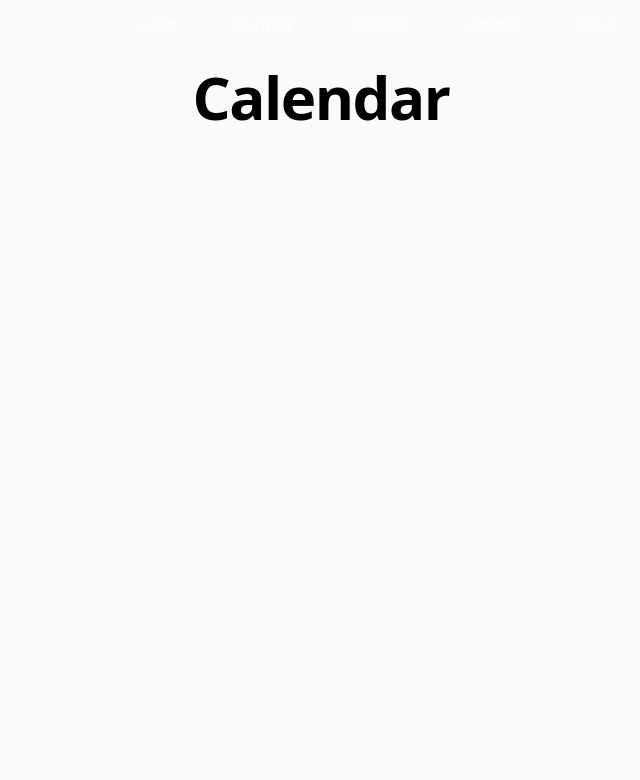
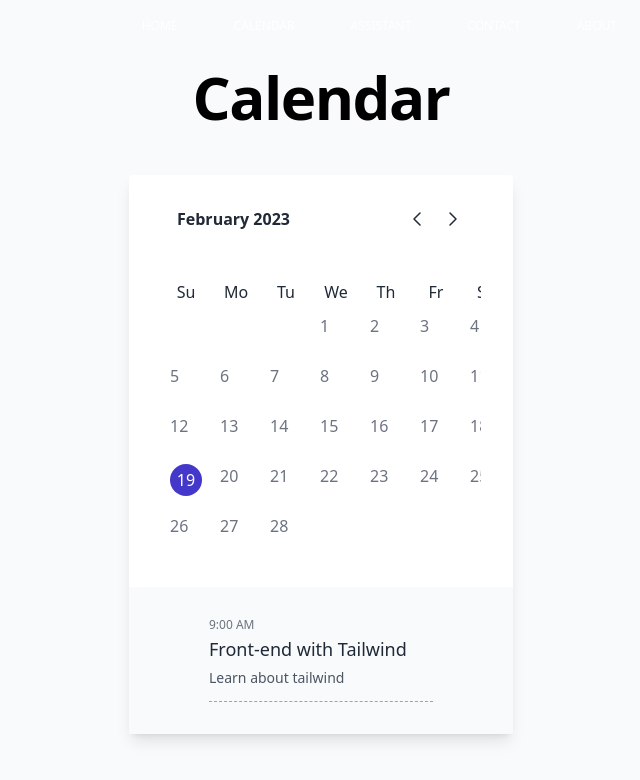
Before and after one commit to innonka/StudyBuddyAI, a React (Create React App) app: page /calendar in a window 1280 px wide. Shown: the top 780 px of the page, without its empty margins (319-959 px from the left). Built offline with nearby package versions, Linux system fonts and the light colour scheme.

Commit message:
add tailwind calendar

```diff
--- a/package.json
+++ b/package.json
@@ -40,6 +40,7 @@
   },
   "devDependencies": {
     "autoprefixer": "^10.4.13",
+    "dateformat": "^5.0.3",
     "postcss": "^8.4.21",
     "tailwindcss": "^3.2.7"
   }
--- a/src/pages/Assistant.js
+++ b/src/pages/Assistant.js
@@ -28,6 +28,8 @@ function Assistant() {
 
   /*Settings for openai key and fetch request and response*/
   const apiKey = process.env.REACT_APP_AI_API;
+
+  console.log(apiKey);
 
   const promptAI = () => {
     //setResponseDivClassName('hidden');
--- a/src/pages/Calendar.js
+++ b/src/pages/Calendar.js
@@ -1,11 +1,237 @@
+import { useEffect, useState } from "react";
+import dateFormat from "dateformat";
+
 function Calendar() {
+  const [activeMonth, setActiveMonth] = useState(new Date());
+
+  const [selectedDate, setSelectedDate] = useState(activeMonth.getDate());
+
+  const daysOfWeek = ["Su", "Mo", "Tu", "We", "Th", "Fr", "Sa"];
+
+  const [calendarTitle, setCalendarTitle] = useState("");
+
+  const [events, setEvents] = useState([]);
+
+  const [weeks, setWeeks] = useState([]);
+
+  const updateCalendar = () => {
+    weeks.splice(0, weeks.length); // empty the array
+
+    const startOfMonth = new Date(
+      activeMonth.getFullYear(),
+      activeMonth.getMonth(),
+      1
+    );
+    const lastOfMonth = new Date(
+      activeMonth.getFullYear(),
+      activeMonth.getMonth() + 1,
+      0
+    );
+
+    // start on monday
+    let currentWeek = {};
+    let tempDate;
+
+    for (let i = startOfMonth.getDate(); i <= lastOfMonth.getDate(); i++) {
+      tempDate = new Date(
+        startOfMonth.getFullYear(),
+        startOfMonth.getMonth(),
+        i
+      );
+      if (tempDate.getDay() == 0) {
+        // start of new week
+        if (i > 1) {
+          weeks.push(currentWeek);
+        }
+        currentWeek = {};
+      }
+      currentWeek[daysOfWeek[tempDate.getDay()]] = { day: i, date: tempDate };
+    }
+    weeks.push(currentWeek);
+    //setWeeks(weeks);
+  };
+
+  useEffect(() => {
+    updateCalendar();
+  }, [activeMonth]);
+
+  //updateCalendar();
+
+  useEffect(() => {
+    setCalendarTitle("Calendar"); // triggers react to render everything
+    if (events.length > 0) {
+      return;
+    }
+    events.push({
+      time: "9:00 AM",
+      subject: "Front-end with Tailwind",
+      description: "Learn about tailwind",
+      id: uuidv4(),
+    });
+    console.log(events);
+    updateCalendar();
+    console.log("i fire once");
+  }, []);
+
+  const updateMonth = (value) => {
+    setActiveMonth(
+      new Date(activeMonth.getFullYear(), activeMonth.getMonth() + value, 1)
+    );
+    updateCalendar();
+  };
+
+  const showDay = (day) => {
+    if (day?.day == selectedDate) {
+      return (
+        <p className="focus:outline-none  focus:ring-2 focus:ring-offset-2 focus:ring-indigo-700 focus:bg-indigo-500 hover:bg-indigo-500 text-base w-8 h-8 flex items-center justify-center font-medium text-white bg-indigo-700 rounded-full">
+          {day?.day}
+        </p>
+      );
+    } else {
+      return (
+        <p className="text-base text-gray-500 dark:text-gray-100 font-medium rounded-full w-8 h-8">
+          {day?.day}
+        </p>
+      );
+    }
+  };
+
+  const onDateClick = (day) => {
+    console.log("clicked on ", day);
+    setSelectedDate(day.day);
+  };
+
   return (
     <div className="text-2xl p-4 mx-auto  max-w-2xl ">
-      <h1 className="text-center text-2xl sm:text-4xl md:text-5xl xl:text-6xl font-bold tracking-tight mb-12">
-        Calendar
+      <h1 className="text-center text-2xl sm:text-4xl md:text-5xl xl:text-6xl font-bold tracking-tight mb-4">
+        {calendarTitle}
       </h1>
+
+      <div className="flex items-center justify-center py-8 px-4">
+        <div className="max-w-sm w-full shadow-lg">
+          <div className="md:p-8 p-5 dark:bg-gray-800 bg-white rounded-t">
+            <div className="px-4 flex items-center justify-between">
+              <span
+                tabIndex="0"
+                className="focus:outline-none  text-base font-bold dark:text-gray-100 text-gray-800"
+              >
+                {dateFormat(activeMonth, "mmmm")} {activeMonth.getFullYear()}
+              </span>
+              <div className="flex items-center">
+                <button
+                  onClick={() => updateMonth(-1)}
+                  aria-label="calendar backward"
+                  className="hover:text-gray-400 text-gray-800 dark:text-gray-100"
+                >
+                  <svg
+                    xmlns="http://www.w3.org/2000/svg"
+                    className="icon icon-tabler icon-tabler-chevron-left"
+                    width="24"
+                    height="24"
+                    viewBox="0 0 24 24"
+                    strokeWidth="1.5"
+                    stroke="currentColor"
+                    fill="none"
+                    strokeLinecap="round"
+                    strokeLinejoin="round"
+                  >
+                    <path stroke="none" d="M0 0h24v24H0z" fill="none" />
+                    <polyline points="15 6 9 12 15 18" />
+                  </svg>
+                </button>
+                <button
+                  onClick={() => updateMonth(+1)}
+                  aria-label="calendar forward"
+                  className="hover:text-gray-400 ml-3 text-gray-800 dark:text-gray-100"
+                >
+                  <svg
+                    xmlns="http://www.w3.org/2000/svg"
+                    className="icon icon-tabler  icon-tabler-chevron-right"
+                    width="24"
+                    height="24"
+                    viewBox="0 0 24 24"
+                    strokeWidth="1.5"
+                    stroke="currentColor"
+                    fill="none"
+                    strokeLinecap="round"
+                    strokeLinejoin="round"
+                  >
+                    <path stroke="none" d="M0 0h24v24H0z" fill="none" />
+                    <polyline points="9 6 15 12 9 18" />
+                  </svg>
+                </button>
+              </div>
+            </div>
+            <div className="flex items-center justify-between pt-12 overflow-x-auto">
+              <table className="w-full">
+                <thead>
+                  <tr>
+                    {daysOfWeek.map((d) => (
+                      <th key={d}>
+                        <div className="w-full flex justify-center">
+                          <p className="text-base font-medium text-center text-gray-800 dark:text-gray-100">
+                            {d}
+                          </p>
+                        </div>
+                      </th>
+                    ))}
+                  </tr>
+                </thead>
+                <tbody>
+                  {weeks.map((week, index) => (
+                    <tr key={index}>
+                      {daysOfWeek.map((day, index_2) => (
+                        <td key={index + "-" + index_2}>
+                          <div
+                            onClick={() => onDateClick(week[day])}
+                            className="px-2 py-2 cursor-pointer flex w-full justify-center"
+                          >
+                            {showDay(week[day])}
+                          </div>
+                        </td>
+                      ))}
+                    </tr>
+                  ))}
+                </tbody>
+              </table>
+            </div>
+          </div>
+          <div className="md:py-8 py-5 md:px-16 px-5 dark:bg-gray-700 bg-gray-50 rounded-b">
+            <div className="px-4">
+              {events.map((event) => (
+                <div
+                  key={event.id}
+                  className="border-b pb-4 border-gray-400 border-dashed"
+                >
+                  <p className="text-xs font-light leading-3 text-gray-500 dark:text-gray-300">
+                    {event.time}
+                  </p>
+                  <a
+                    tabIndex="0"
+                    className="focus:outline-none text-lg font-medium leading-5 text-gray-800 dark:text-gray-100 mt-2"
+                  >
+                    {event.subject}
+                  </a>
+                  <p className="text-sm pt-2 leading-4 leading-none text-gray-600 dark:text-gray-300">
+                    {event.description}
+                  </p>
+                </div>
+              ))}
+            </div>
+          </div>
+        </div>
+      </div>
     </div>
   );
 }
 
 export default Calendar;
+
+function uuidv4() {
+  return ([1e7] + -1e3 + -4e3 + -8e3 + -1e11).replace(/[018]/g, (c) =>
+    (
+      c ^
+      (crypto.getRandomValues(new Uint8Array(1))[0] & (15 >> (c / 4)))
+    ).toString(16)
+  );
+}
```
Also changed, not shown: 1 other file (tests, documents, lock files or other folders).
